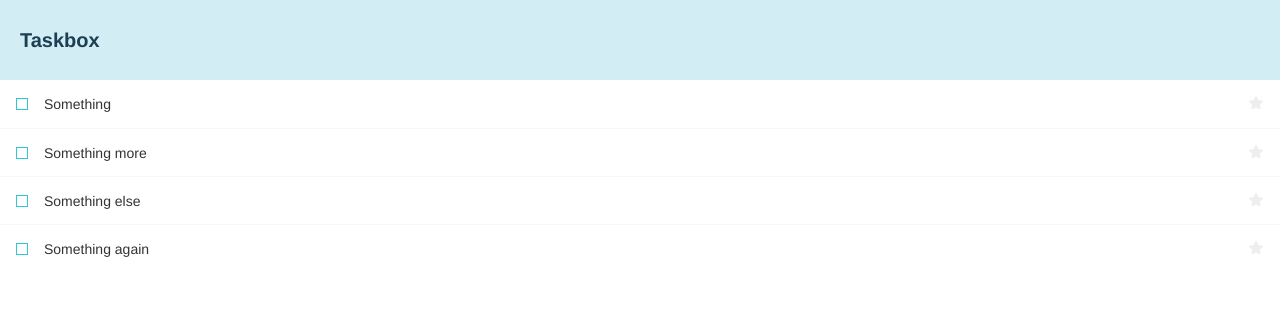
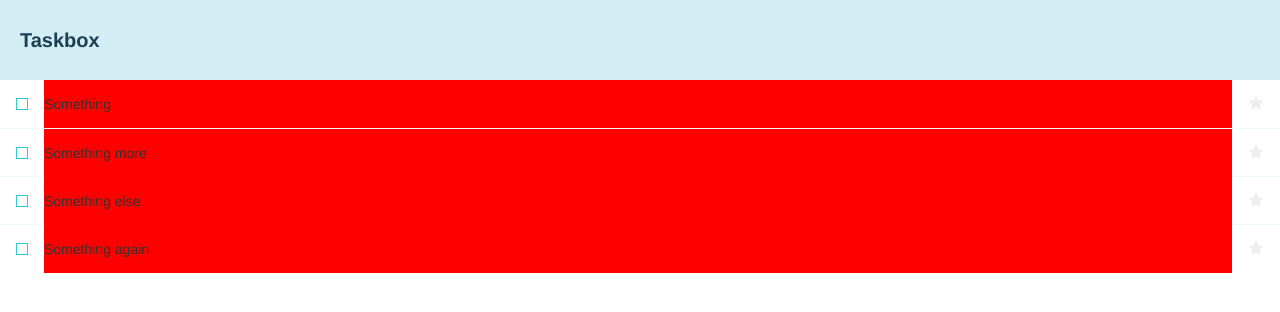
Before and after one commit to viktor0019/storybook.js.org_tutorial_1, a Vue app: page / in a window 1280 px wide. Shown: the top 312 px of the page. Built offline with nearby package versions, Linux system fonts and the light colour scheme; a web font is replaced by a local one.

Commit message:
change task background to red

```diff
--- a/src/components/Task.vue
+++ b/src/components/Task.vue
@@ -8,7 +8,8 @@
         </label>
         <label :for="'title-' + task.id" :aria-label="task.title" class="title">
             <input type="text" readonly :value="task.title" :id="'title-' + task.id" name="title"
-                placeholder="Input title" />
+                placeholder="Input title" style="background: red" />
+            />
         </label>
         <button v-if="!isChecked" class="pin-button" @click="pinTask" :id="'pinTask-' + task.id"
             :aria-label="'pinTask-' + task.id">
```
